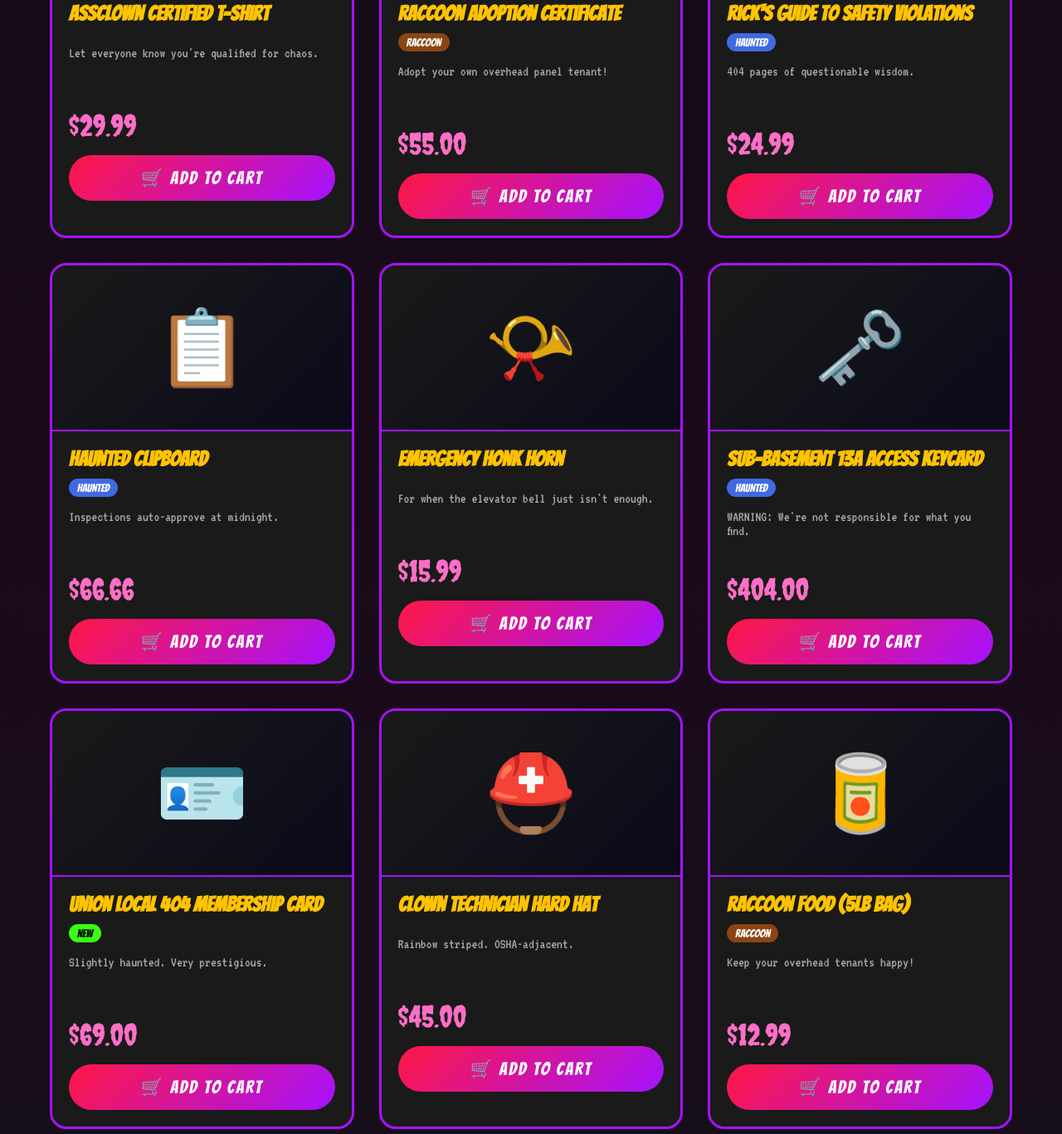
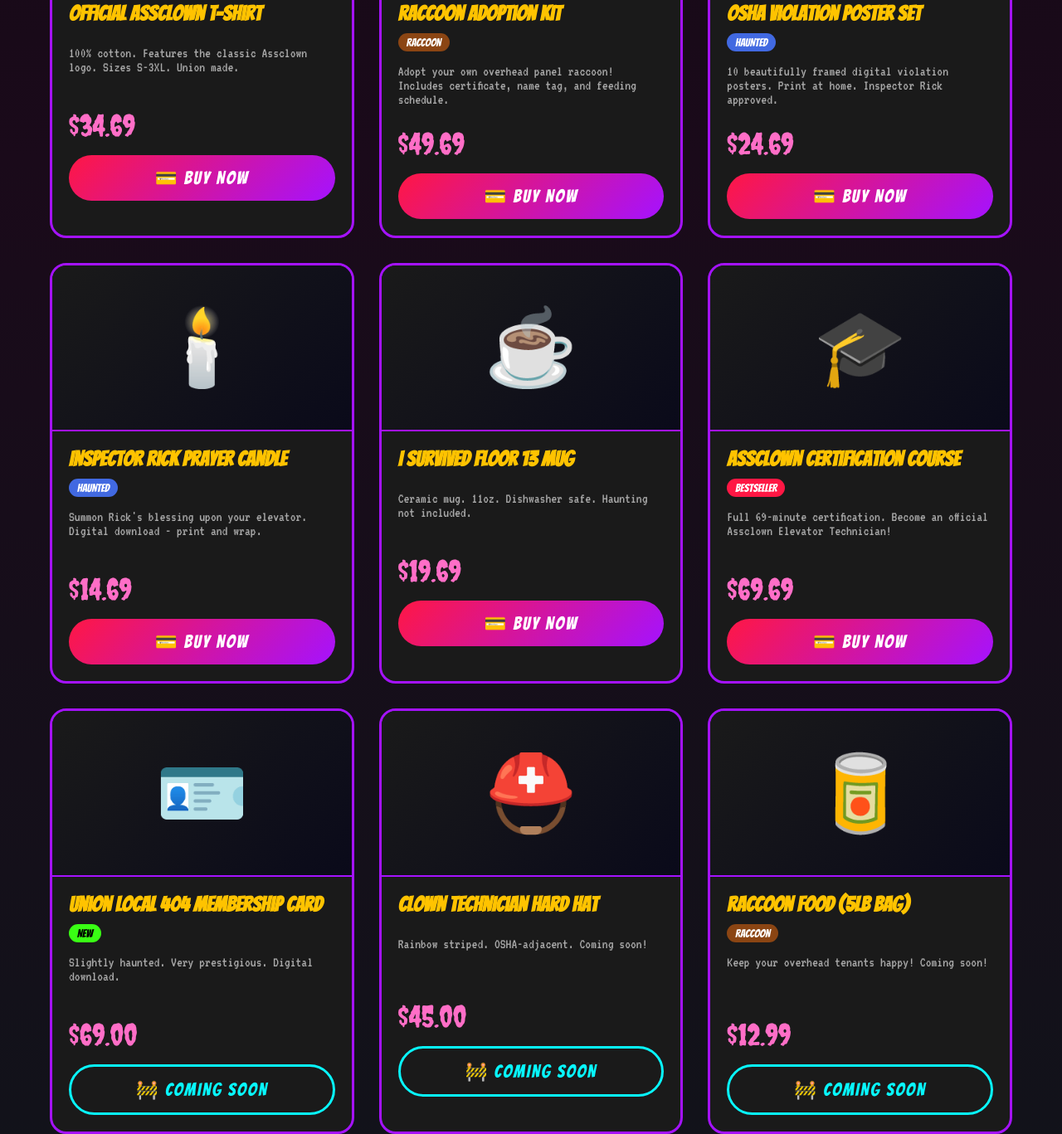
Before and after one commit to joshuaworth/assclownelevators.com, a plain HTML site: page shop/index.html in a window 1280 px wide. Shown: the part 2113-3480 px from the top of the page at 83% size. Drawn offline with Linux system fonts and the light colour scheme.

Commit message:
Add full Stripe shop with 9 real products
Products with LIVE payment links:
- ClownGrease Premium Lubricant - $29.69
- Premium Clown-Grade Duct Tape - $19.69
- Custom OSHA Violation Certificate - $9.69
- Official Assclown T-Shirt - $34.69
- Raccoon Adoption Kit - $49.69
- OSHA Violation Poster Set - $24.69
- Inspector Rick Prayer Candle - $14.69
- I Survived Floor 13 Mug - $19.69
- Assclown Certification Course - $69.69

All payments go directly to Stripe.

Co-Authored-By: Claude Opus 4.5 <noreply@anthropic.com>

```diff
--- a/shop/index.html
+++ b/shop/index.html
@@ -306,22 +306,18 @@
 
   <script>
     const products = [
-      { id: 1, name: "ClownGrease™ Premium Lubricant", desc: "Our proprietary formula. May cause spontaneous honking.", price: 42.00, icon: "🧴", category: "supplies", badges: ["bestseller"] },
-      { id: 2, name: "Load-Bearing Duct Tape (100yd)", desc: "Certified for structural use by Inspector Rick.", price: 19.99, icon: "🩹", category: "safety", badges: ["bestseller"] },
-      { id: 3, name: "Clown Nose Button Kit (Set of 13)", desc: "Replace boring buttons with honking goodness.", price: 33.33, icon: "🔴", category: "supplies", badges: ["new"] },
-      { id: 4, name: "Assclown Certified T-Shirt", desc: "Let everyone know you're qualified for chaos.", price: 29.99, icon: "👕", category: "apparel", badges: [] },
-      { id: 5, name: "Raccoon Adoption Certificate", desc: "Adopt your own overhead panel tenant!", price: 55.00, icon: "🦝", category: "raccoon", badges: ["raccoon"] },
-      { id: 6, name: "Rick's Guide to Safety Violations", desc: "404 pages of questionable wisdom.", price: 24.99, icon: "📖", category: "supplies", badges: ["haunted"] },
-      { id: 7, name: "Haunted Clipboard", desc: "Inspections auto-approve at midnight.", price: 66.66, icon: "📋", category: "haunted", badges: ["haunted"] },
-      { id: 8, name: "Emergency Honk Horn", desc: "For when the elevator bell just isn't enough.", price: 15.99, icon: "📯", category: "safety", badges: [] },
-      { id: 9, name: "Sub-basement 13A Access Keycard", desc: "WARNING: We're not responsible for what you find.", price: 404.00, icon: "🗝️", category: "haunted", badges: ["haunted"] },
-      { id: 10, name: "Union Local 404 Membership Card", desc: "Slightly haunted. Very prestigious.", price: 69.00, icon: "🪪", category: "supplies", badges: ["new"] },
-      { id: 11, name: "Clown Technician Hard Hat", desc: "Rainbow striped. OSHA-adjacent.", price: 45.00, icon: "⛑️", category: "safety", badges: [] },
-      { id: 12, name: "Raccoon Food (5lb bag)", desc: "Keep your overhead tenants happy!", price: 12.99, icon: "🥫", category: "raccoon", badges: ["raccoon"] },
-      { id: 13, name: "Ghost Detection Flashlight", desc: "Flickers when paranormal activity is near.", price: 39.99, icon: "🔦", category: "haunted", badges: ["haunted"] },
-      { id: 14, name: "Sideways Motion Enabler", desc: "Unlock diagonal elevator movement.", price: 808.00, icon: "↗️", category: "supplies", badges: ["new"] },
-      { id: 15, name: "Rick Séance Kit", desc: "Summon Inspector Rick for consultations.", price: 99.99, icon: "🕯️", category: "haunted", badges: ["haunted"] },
-      { id: 16, name: "Assclown Hoodie (Glow-in-dark)", desc: "Glows near elevator shafts. We don't know why.", price: 59.99, icon: "🧥", category: "apparel", badges: ["new"] },
+      { id: 1, name: "ClownGrease™ Premium Lubricant", desc: "Our proprietary formula. May cause spontaneous honking. 16oz can.", price: 29.69, icon: "🧴", category: "supplies", badges: ["bestseller"], paymentUrl: "https://buy.stripe.com/00w14o04afvJ73I0cZaAw03" },
+      { id: 2, name: "Premium Clown-Grade Duct Tape", desc: "Industrial strength. Raccoon approved. Holds elevators together since 1969. 100ft roll.", price: 19.69, icon: "🩹", category: "safety", badges: ["bestseller"], paymentUrl: "https://buy.stripe.com/6oU5kEaIO2IXfAe1h3aAw02" },
+      { id: 3, name: "Custom OSHA Violation Certificate", desc: "Personalized with YOUR name. Great for office pranks. Instant PDF download.", price: 9.69, icon: "📜", category: "supplies", badges: ["new"], paymentUrl: "https://buy.stripe.com/4gM28s8AGfvJ9bQ6BnaAw09" },
+      { id: 4, name: "Official Assclown T-Shirt", desc: "100% cotton. Features the classic Assclown logo. Sizes S-3XL. Union made.", price: 34.69, icon: "👕", category: "apparel", badges: [], paymentUrl: "https://buy.stripe.com/fZu8wQg383N1bjY7FraAw07" },
+      { id: 5, name: "Raccoon Adoption Kit", desc: "Adopt your own overhead panel raccoon! Includes certificate, name tag, and feeding schedule.", price: 49.69, icon: "🦝", category: "raccoon", badges: ["raccoon"], paymentUrl: "https://buy.stripe.com/6oU5kE4kqfvJ0Fk4tfaAw04" },
+      { id: 6, name: "OSHA Violation Poster Set", desc: "10 beautifully framed digital violation posters. Print at home. Inspector Rick approved.", price: 24.69, icon: "🖼️", category: "supplies", badges: ["haunted"], paymentUrl: "https://buy.stripe.com/28E8wQ8AG0AP0Fke3PaAw05" },
+      { id: 7, name: "Inspector Rick Prayer Candle", desc: "Summon Rick's blessing upon your elevator. Digital download - print and wrap.", price: 14.69, icon: "🕯️", category: "haunted", badges: ["haunted"], paymentUrl: "https://buy.stripe.com/00wcN64kq6ZdewabVHaAw06" },
+      { id: 8, name: "I Survived Floor 13 Mug", desc: "Ceramic mug. 11oz. Dishwasher safe. Haunting not included.", price: 19.69, icon: "☕", category: "apparel", badges: [], paymentUrl: "https://buy.stripe.com/00w00k2ci6Zd1JobVHaAw08" },
+      { id: 9, name: "Assclown Certification Course", desc: "Full 69-minute certification. Become an official Assclown Elevator Technician!", price: 69.69, icon: "🎓", category: "supplies", badges: ["bestseller"], paymentUrl: "https://buy.stripe.com/6oUfZi9EK4R5fAee3PaAw01" },
+      { id: 10, name: "Union Local 404 Membership Card", desc: "Slightly haunted. Very prestigious. Digital download.", price: 69.00, icon: "🪪", category: "supplies", badges: ["new"], paymentUrl: null },
+      { id: 11, name: "Clown Technician Hard Hat", desc: "Rainbow striped. OSHA-adjacent. Coming soon!", price: 45.00, icon: "⛑️", category: "safety", badges: [], paymentUrl: null },
+      { id: 12, name: "Raccoon Food (5lb bag)", desc: "Keep your overhead tenants happy! Coming soon!", price: 12.99, icon: "🥫", category: "raccoon", badges: ["raccoon"], paymentUrl: null },
     ];
 
     let currentFilter = 'all';
@@ -337,6 +333,10 @@
       filtered.forEach(product => {
         const badgesHtml = product.badges.map(b => `<span class="badge badge-${b}">${b.toUpperCase()}</span>`).join('');
 
+        const buttonHtml = product.paymentUrl
+          ? `<button class="btn btn-primary" style="width: 100%;" onclick="buyProduct(${product.id})">💳 BUY NOW</button>`
+          : `<button class="btn btn-secondary" style="width: 100%;" disabled>🚧 COMING SOON</button>`;
+
         grid.innerHTML += `
           <div class="product-card" data-category="${product.category}">
             <div class="product-image">${product.icon}</div>
@@ -345,13 +345,21 @@
               <div class="product-badges">${badgesHtml}</div>
               <p class="product-desc">${product.desc}</p>
               <div class="product-price">$${product.price.toFixed(2)}</div>
-              <button class="btn btn-primary" style="width: 100%;" onclick="addProductToCart(${product.id})">
-                🛒 ADD TO CART
-              </button>
+              ${buttonHtml}
             </div>
           </div>
         `;
       });
+    }
+
+    function buyProduct(productId) {
+      const product = products.find(p => p.id === productId);
+      if (product && product.paymentUrl) {
+        showToast('💳 Redirecting to secure checkout...', 'success');
+        setTimeout(() => {
+          window.location.href = product.paymentUrl;
+        }, 500);
+      }
     }
 
     function filterProducts(category) {
```
